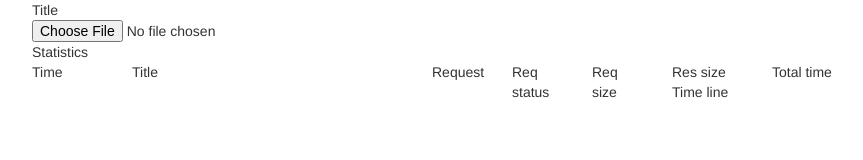
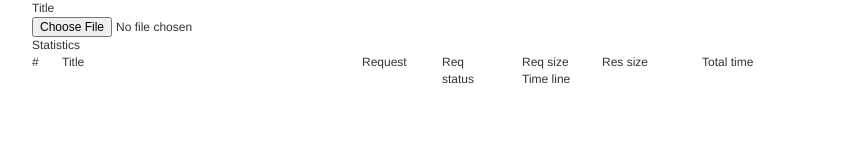
Before and after one commit to yzhbankov/har-analyzer, a React app: page / in a window 1280 px wide. Shown: the whole page, without its empty margins (224-1087 px from the left). Built offline with nearby package versions, Linux system fonts and the light colour scheme.

Commit message:
add update component when receive new props add vertical lines

```diff
--- a/client/component/HttpInfo.js
+++ b/client/component/HttpInfo.js
@@ -18,7 +18,7 @@ export default class HttpInfo extends Component {
     render() {
         return (<div>
                 <div className="row" onClick={this.onBtnClick.bind(this)}>
-                    <div className="col-md-1 HttpInfoTime">{this.props.time}</div>
+                    <div className="col-md-1 HttpInfoNumber">{this.props.number + 1}</div>
                     <div className="col-md-2 HttpInfoTitle">{this.props.title}</div>
                     <div className="col-md-1 HttpInfoMethod">{this.props.reqMethod}</div>
                     <div className="col-md-1 HttpInfoStatus">{this.props.resStatus}</div>
--- a/client/component/HttpInfoTimeLine.js
+++ b/client/component/HttpInfoTimeLine.js
@@ -7,6 +7,7 @@ export default class HttpInfoTimeLine extends Component {
         super(props);
         this.state = {
             totalTime: props.page.pageTimings.onLoad,
+            contentLoadTime: props.page.pageTimings.onContentLoad,
             totalReqTime: props.entrie.time,
             startTime: Date.parse(props.entrie.startedDateTime) - Date.parse(props.page.startedDateTime),
             dnsTime: props.entrie.timings.dns,
@@ -18,25 +19,43 @@ export default class HttpInfoTimeLine extends Component {
         };
     }
 
+    componentWillReceiveProps(props) {
+        this.setState({
+            totalTime: props.page.pageTimings.onLoad,
+            contentLoadTime: props.page.pageTimings.onContentLoad,
+            totalReqTime: props.entrie.time,
+            startTime: Date.parse(props.entrie.startedDateTime) - Date.parse(props.page.startedDateTime),
+            dnsTime: props.entrie.timings.dns,
+            connectTime: props.entrie.timings.connect,
+            blockTime: props.entrie.timings.blocked,
+            sendTime: props.entrie.timings.send,
+            waitTime: props.entrie.timings.wait,
+            receiveTime: props.entrie.timings.receive
+        })
+    }
+
     render() {
+        console.log(this.props.entrie);
         const relativeReqTime = (this.state.totalReqTime / this.state.totalTime) * 100;
-        const startStyle = {width: Math.abs(this.state.startTime / this.state.totalTime) * relativeReqTime + '%'};
+        const startStyle = {width: Math.abs(this.state.startTime / this.state.totalTime) * 100 + '%'};
         const dnsStyle = {width: Math.abs(this.state.dnsTime / this.state.totalReqTime) * relativeReqTime + '%'};
         const connectStyle = {width: Math.abs(this.state.connectTime / this.state.totalReqTime) * relativeReqTime + '%'};
         const blockStyle = {width: Math.abs(this.state.blockTime / this.state.totalReqTime) * relativeReqTime + '%'};
         const sendStyle = {width: Math.abs(this.state.sendTime / this.state.totalReqTime) * relativeReqTime + '%'};
         const waitStyle = {width: Math.abs(this.state.waitTime / this.state.totalReqTime) * relativeReqTime + '%'};
         const receiveStyle = {width: Math.abs(this.state.receiveTime / this.state.totalReqTime) * relativeReqTime + '%'};
+        const contentLoadStyle = {left: (this.state.contentLoadTime / this.state.totalTime) * 100 + '%'};
         return (
             <div className="TimeLine">
                 <div className="startTime" style={startStyle}>{/*{this.state.startTime}*/}</div>
-                {/*<div className="totalTime">|{this.state.totalTime}</div>*/}
                 <div className="dnsTime" style={dnsStyle}>{/*{this.state.dnsTime}*/}</div>
                 <div className="connectTime" style={connectStyle}>{/*{this.state.connectTime}*/}</div>
                 <div className="blockTime" style={blockStyle}>{/*{this.state.blockTime}*/}</div>
                 <div className="sendTime" style={sendStyle}>{/*{this.state.sendTime}*/}</div>
                 <div className="waitTime" style={waitStyle}>{/*{this.state.waitTime}*/}</div>
                 <div className="receiveTime" style={receiveStyle}>{/*{this.state.receiveTime}*/}</div>
+                <div className="contentLoad" style={contentLoadStyle}></div>
+                <div className="pageLoad"></div>
             </div>
         )
     }
--- a/client/component/HttpList.js
+++ b/client/component/HttpList.js
@@ -12,7 +12,7 @@ export default class HttpList extends Component {
         return (
             <div>
                 <div className="row">
-                    <div className="col-md-1 HttpInfoTime">Time</div>
+                    <div className="col-md-1 HttpInfoNumber">#</div>
                     <div className="col-md-2 HttpInfoTitle">Title</div>
                     <div className="col-md-1 HttpInfoMethod">Request</div>
                     <div className="col-md-1 HttpInfoStatus">Req status</div>
@@ -21,9 +21,10 @@ export default class HttpList extends Component {
                     <div className="col-md-1 HttpInfoTotalTime">Total time</div>
                     <div className="col-md-4 HttpInfoTimeLine">Time line</div>
                 </div>
-                {this.props.entries.map(entrie =>
+                {this.props.entries.map((entrie, number) =>
                     <HttpInfo
                         page={this.props.pages[0]}
+                        number={number}
                         entrie={entrie}
                         time={entrie.startedDateTime}
                         title={entrie.request.url}
--- a/client/component/style/HttpInfoTimeLine.less
+++ b/client/component/style/HttpInfoTimeLine.less
@@ -1,4 +1,5 @@
 .TimeLine {
+  position: relative;
   float: left;
   display: flex;
   height: 15px;
@@ -34,3 +35,20 @@
   background-color: #ebebe0;
   height: 15px;
 }
+
+.contentLoad {
+  position: absolute;
+  width: 1px;
+  height: 110%;
+  background: #1c80bd;
+  top: -5%;
+}
+
+.pageLoad {
+  position: absolute;
+  width: 1px;
+  height: 110%;
+  background: #ff0024;
+  top: -5%;
+  left: 100%;
+}
--- a/client/component/style/HttpList.less
+++ b/client/component/style/HttpList.less
@@ -1,6 +1,7 @@
 .HttpInfoTitle {
   width: 300px;
-  overflow-x: auto;
+  overflow-x: hidden;
+  white-space: nowrap;
 }
 
 .HttpInfoMethod {
@@ -15,8 +16,8 @@
   width: 80px;
 }
 
-.HttpInfoTime {
-  width: 100px;
+.HttpInfoNumber {
+  width: 20px;
 }
 
 .HttpInfoTotalTime {
--- a/public/css/style.css
+++ b/public/css/style.css
@@ -1,3 +1,4 @@
-body{
+body {
     margin-left: 20%;
+    font-size: 12px;
 }
--- a/public/index.html
+++ b/public/index.html
@@ -3,7 +3,6 @@
 <head>
     <meta charset="UTF-8">
     <title>HAR Analyzer</title>
-    <link href="https://fonts.googleapis.com/css?family=Roboto:400,300,500" rel="stylesheet" type="text/css">
     <link rel="stylesheet" href="https://maxcdn.bootstrapcdn.com/bootstrap/3.3.7/css/bootstrap.min.css" integrity="sha384-BVYiiSIFeK1dGmJRAkycuHAHRg32OmUcww7on3RYdg4Va+PmSTsz/K68vbdEjh4u" crossorigin="anonymous">
     <link href="css/style.css" rel="stylesheet" type="text/css">
 </head>
```
